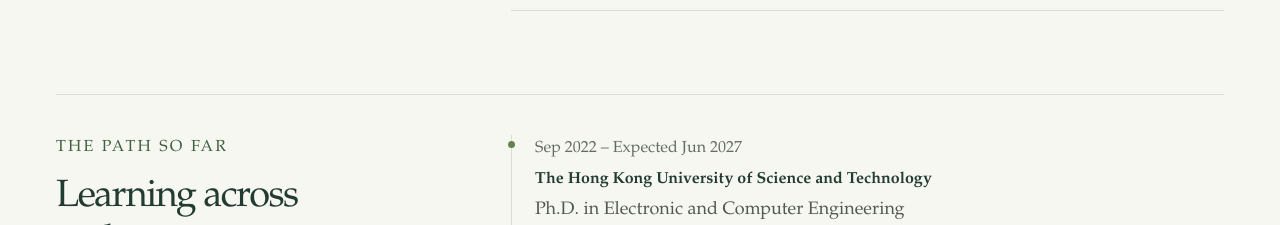
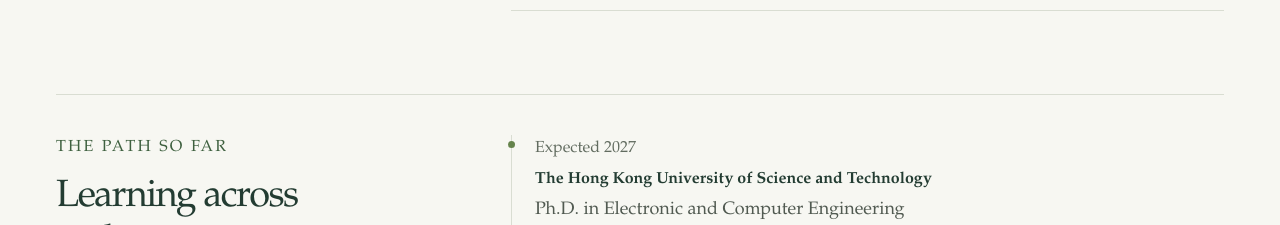
Before and after one commit to peng-zhirong/peng-zhirong.github.io, a plain HTML site: page about.html in a window 1280 px wide. Shown: the part 1040-1265 px from the top of the page. Drawn offline with Linux system fonts and the light colour scheme.

Commit message:
Simplify PhD completion date

```diff
--- a/about.html
+++ b/about.html
@@ -59,7 +59,7 @@
       <div class="education-layout">
         <div class="education-heading"><p class="eyebrow">The path so far</p><h3>Learning across<br>scales.</h3></div>
         <ol class="education-list">
-          <li><span class="education-date">Sep 2022 – Expected Jun 2027</span><div><h4>The Hong Kong University of Science and Technology</h4><p>Ph.D. in Electronic and Computer Engineering</p><span class="education-detail">Supervisor · Prof. Mansun Chan (IEEE Fellow)</span></div></li>
+          <li><span class="education-date">Expected 2027</span><div><h4>The Hong Kong University of Science and Technology</h4><p>Ph.D. in Electronic and Computer Engineering</p><span class="education-detail">Supervisor · Prof. Mansun Chan (IEEE Fellow)</span></div></li>
           <li><span class="education-date">Sep 2019 – Jun 2022</span><div><h4>Chongqing University</h4><p>M.Eng. in Electrical Engineering</p><span class="education-detail">State Key Laboratory of Power Transmission Equipment and System Security and New Technology<br>Supervisor · Prof. Lu-Qi Tao</span></div></li>
           <li><span class="education-date">Sep 2015 – Jun 2019</span><div><h4>Sichuan University of Science and Engineering</h4><p>B.Eng. in Electrical Engineering and Automation</p></div></li>
         </ol>
```
Also changed, not shown: index.html (+1 -1 lines).
